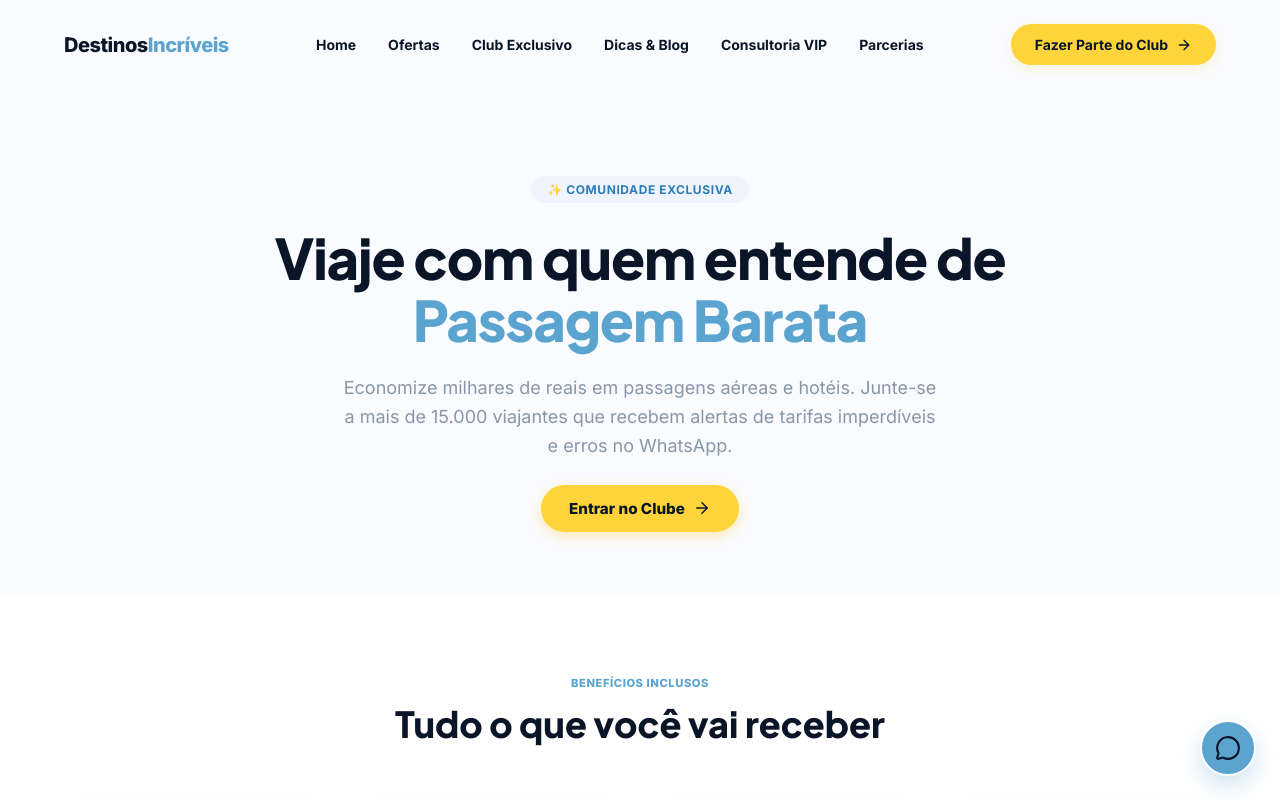
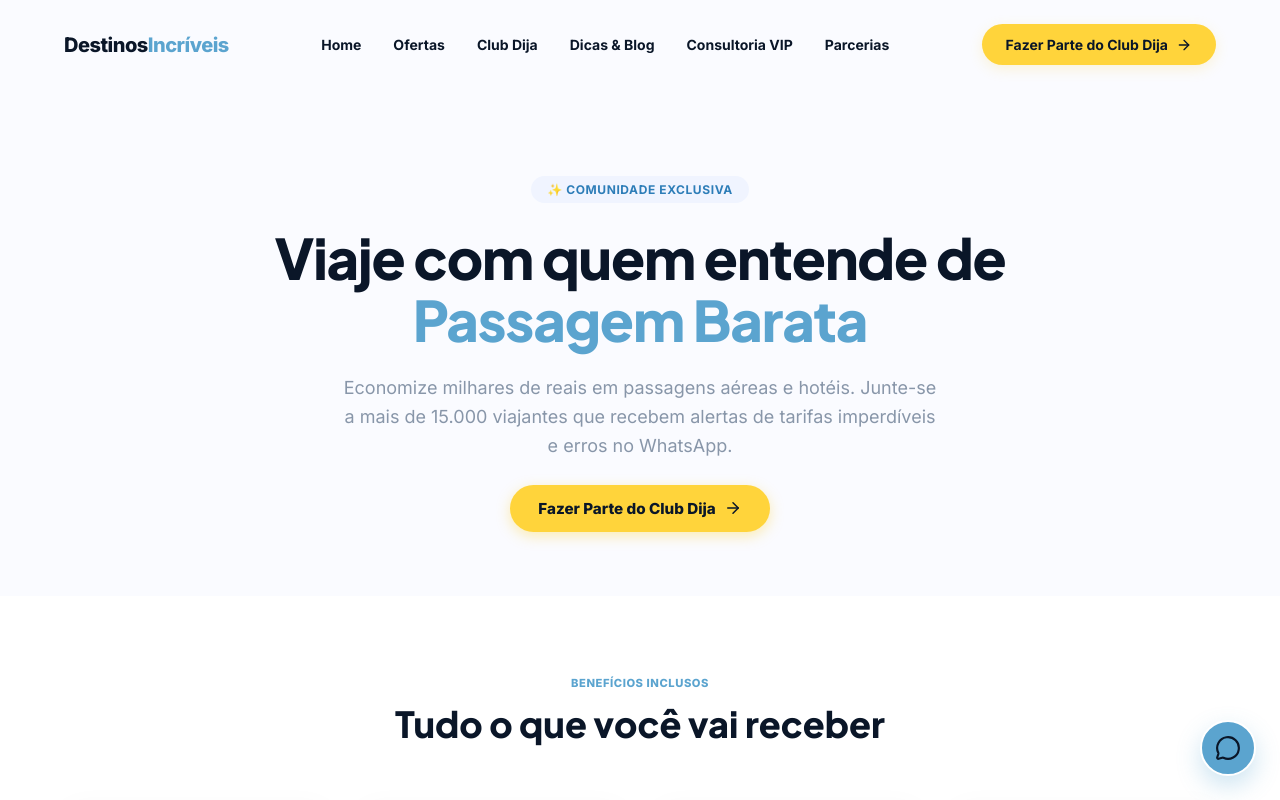
Before and after one commit to destinosincriveisofc/destinosincriveis, a Next.js app: page /club in a window 1280 px wide. Shown: the top 800 px of the page. Built offline with nearby package versions, Linux system fonts and the light colour scheme.

Commit message:
feat: rebranding CLUB DIJA e pool com 6 chaves Gemini

```diff
--- a/src/app/club/page.tsx
+++ b/src/app/club/page.tsx
@@ -115,7 +115,7 @@ export default function ClubPage() {
               href="/checkout"
               className={styles.heroBtn}
             >
-              Entrar no Clube
+              Fazer Parte do Club Dija
               <ArrowRight size={18} />
             </Link>
           </div>
@@ -194,7 +194,7 @@ export default function ClubPage() {
                 <div className={styles.successCard}>
                   <h3 className={styles.successTitle}>🎉 Pagamento Iniciado!</h3>
                   <p className={styles.successText}>
-                    Clique no botão abaixo para entrar no grupo pago do Clube assim que finalizar a sua inscrição na Kiwify.
+                    Clique no botão abaixo para entrar no grupo pago do Club Dija assim que finalizar a sua inscrição na Kiwify.
                   </p>
                   <a
                     href="https://chat.whatsapp.com/C9l2ljLrOB2EmCZxu1cLEM"
@@ -203,7 +203,7 @@ export default function ClubPage() {
                     className={styles.successBtn}
                   >
                     <MessageSquare size={18} />
-                    Entrar no Grupo Pago do Clube
+                    Entrar no Grupo Pago do Club Dija
                   </a>
                 </div>
               )}
@@ -250,7 +250,7 @@ export default function ClubPage() {
           <div className={styles.container}>
             <div className={styles.sectionHeader}>
               <span className={styles.badge}>Perguntas Frequentes</span>
-              <h2 className={styles.sectionTitle}>Dúvidas sobre o Club</h2>
+              <h2 className={styles.sectionTitle}>Dúvidas sobre o Club Dija</h2>
             </div>
 
             <div className={styles.faqsList}>
--- a/src/app/layout.tsx
+++ b/src/app/layout.tsx
@@ -14,7 +14,7 @@ const plusJakartaSans = Plus_Jakarta_Sans({
 });
 
 export const metadata: Metadata = {
-  title: "Destinos Incríveis | Clube de Viagens Inteligente",
+  title: "Destinos Incríveis | CLUB DIJA - Clube de Viagens Inteligente",
   description: "A plataforma de inteligência de viagens que monitora promoções, alerta erros tarifários e te ajuda a viajar pagando até 60% menos.",
 };
 
--- a/src/app/parcerias/page.tsx
+++ b/src/app/parcerias/page.tsx
@@ -15,7 +15,7 @@ export default function ParceriasPage() {
     {
       icon: <Users size={24} />,
       title: "Criadores de Conteúdo",
-      description: "Divulgue nosso Clube de Viagens para sua audiência e ganhe comissões recorrentes através de nossa plataforma de afiliados."
+      description: "Divulgue o Club Dija para sua audiência e ganhe comissões recorrentes através de nossa plataforma de afiliados."
     },
     {
       icon: <Globe size={24} />,
--- a/src/components/ChatWidget.tsx
+++ b/src/components/ChatWidget.tsx
@@ -44,7 +44,7 @@ export default function ChatWidget() {
 
       const query = inputValue.toLowerCase();
       if (query.includes('clube') || query.includes('club') || query.includes('assinar')) {
-        botResponseText = 'O Destinos Incríveis Club é o nosso clube exclusivo com monitoramento de passagens 24h. Você pode assinar através do link: https://pay.kiwify.com.br/HFIXsiL';
+        botResponseText = 'O CLUB DIJA é o nosso clube exclusivo com monitoramento de passagens 24h. Você pode assinar através do link: https://destinosincriveis.vps-kinghost.net/checkout/';
       } else if (query.includes('oferta') || query.includes('passagem') || query.includes('voo')) {
         botResponseText = 'Temos uma central cheia de promoções atualizadas na página /ofertas. Dê uma olhada!';
       } else if (query.includes('consultoria') || query.includes('roteiro')) {
@@ -147,10 +147,10 @@ export default function ChatWidget() {
             {/* Quick Suggestions */}
             <div className={styles.suggestions}>
               <button
-                onClick={() => handleQuickOption('Como funciona o Club?')}
+                onClick={() => handleQuickOption('Como funciona o Club Dija?')}
                 className={styles.suggestionBtn}
               >
-                Clube de Viagens
+                Club Dija
               </button>
               <button
                 onClick={() => handleQuickOption('Onde vejo passagens baratas?')}
--- a/src/components/Footer.tsx
+++ b/src/components/Footer.tsx
@@ -70,7 +70,7 @@ export default function Footer() {
               Buscar Ofertas
             </Link>
             <Link href="/club" className={styles.link}>
-              Destinos Incríveis Club
+              CLUB DIJA
             </Link>
             <Link href="/blog" className={styles.link}>
               Dicas de Viagem
--- a/src/components/Header.tsx
+++ b/src/components/Header.tsx
@@ -40,7 +40,7 @@ export default function Header() {
             Ofertas
           </Link>
           <Link href="/club" className={styles.navLink}>
-            Club Exclusivo
+            Club Dija
           </Link>
           <Link href="/blog" className={styles.navLink}>
             Dicas & Blog
@@ -59,7 +59,7 @@ export default function Header() {
             href="/checkout"
             className={styles.ctaButton}
           >
-            Fazer Parte do Club
+            Fazer Parte do Club Dija
             <ArrowRight size={16} />
           </Link>
         </div>
@@ -96,7 +96,7 @@ export default function Header() {
             onClick={() => setIsMobileMenuOpen(false)}
             className={styles.mobileLink}
           >
-            Club Exclusivo
+            Club Dija
           </Link>
           <Link
             href="/blog"
@@ -124,7 +124,7 @@ export default function Header() {
             onClick={() => setIsMobileMenuOpen(false)}
             className={styles.mobileCta}
           >
-            Fazer Parte do Club
+            Fazer Parte do Club Dija
           </Link>
         </div>
       )}
--- a/src/components/HeroSection.tsx
+++ b/src/components/HeroSection.tsx
@@ -41,7 +41,7 @@ export default function HeroSection() {
               href="#clube"
               className={styles.buttonPrimary}
             >
-              Entrar no Clube
+              Fazer Parte do Club Dija
               <ArrowRight size={18} />
             </a>
             <a href="#ofertas" className={styles.buttonOutline}>
--- a/src/components/StatsSection.tsx
+++ b/src/components/StatsSection.tsx
@@ -20,7 +20,7 @@ export default function StatsSection() {
       id: 3,
       icon: <Award className="text-[#5BA4CF]" size={28} />,
       value: "15 mil+",
-      label: "Membros economizando no Club",
+      label: "Membros economizando no Club Dija",
     },
     {
       id: 4,
```
Also changed, not shown: src/app/page.tsx (+4 -4 lines), public/sw.js.
